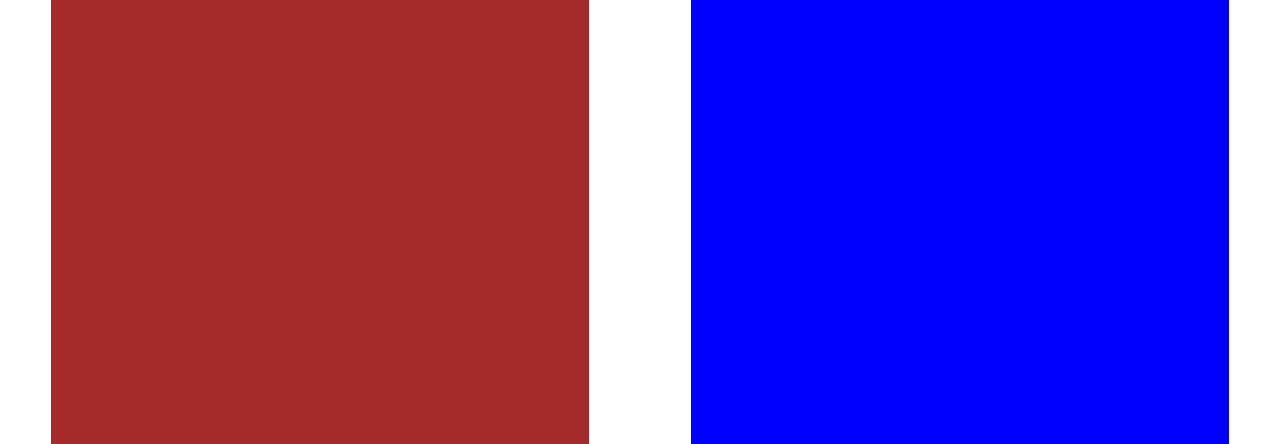
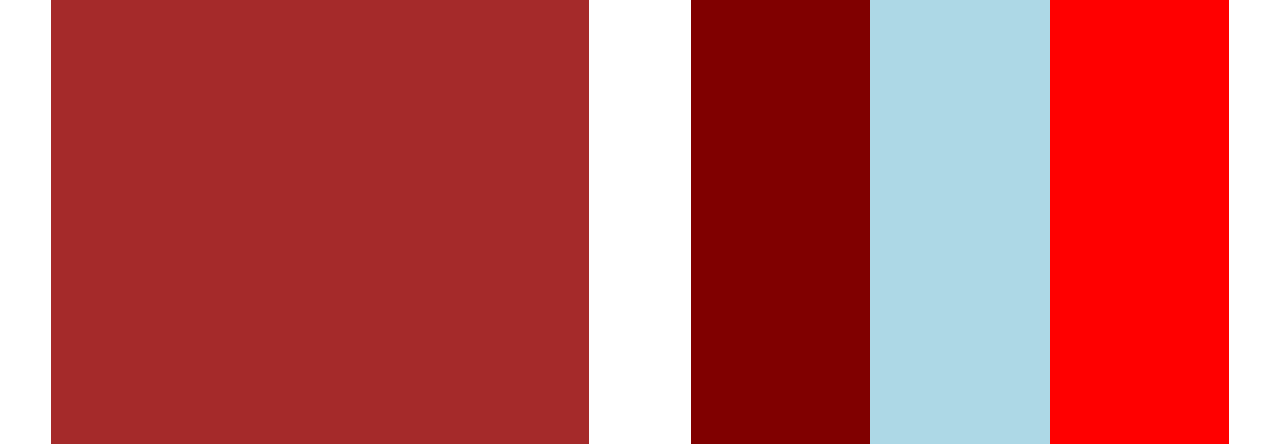
Before and after one commit to wadecoufal/10-000-Hours, a website with bundled scripts: page index.html in a window 1280 px wide. Shown: the part 264-708 px from the top of the page. Built offline with nearby package versions, Linux system fonts and the light colour scheme.

Commit message:
Create second/minute/hour grid for current session

```diff
--- a/assets/app.scss
+++ b/assets/app.scss
@@ -79,6 +79,22 @@ main {
   .col-mid {
     background-color: blue;
     height: 450px;
+    display: grid;
+    grid-template-columns: repeat(3, 1fr);
+    #seconds {
+      background-color: maroon;
+
+    }
+
+    #minutes {
+      background-color: lightblue;
+
+    }
+
+    #hours {
+      background-color: red;
+
+    }
   }
 
   .col-footer {
--- a/index.html
+++ b/index.html
@@ -32,7 +32,7 @@
       <div id="current-session" class="col">
 
         <div class="col-header">
-          <h1>00:00:00</h1>
+          <h1 id="time">00:00:00</h1>
           <div>
             <button id="timer-button">Start</button>
             <button id="submit-button">Finish</button>
@@ -47,7 +47,7 @@
 
         <div class="col-footer">
           <h1>Skill</h1>
-          <div id="skill-control-buttons">
+          <div>
             <button>Change Skill</button>
             <button>Add Skill</button>
           </div>
```
Also changed, not shown: target/css/app.css, target/css/app.min.css.
